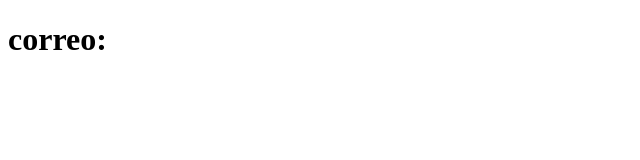
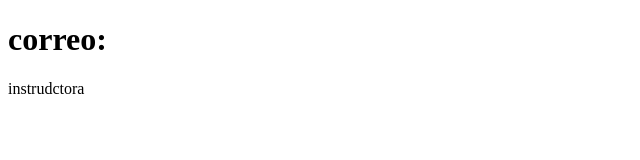
Before and after one commit to jorgemparet/sistema-de-registro, a plain HTML site: page contacto.html in a window 1280 px wide. Shown: the full height of the page, 0-640 px from the left. Drawn offline with Linux system fonts and the light colour scheme.

Commit message:
Actualiza el contacto

```diff
--- a/contacto.html
+++ b/contacto.html
@@ -7,6 +7,6 @@
 </head>
 <body>
     <h1> correo: </h1>
-
+    <p> instrudctora</p>
 </body>
 </html>
```
